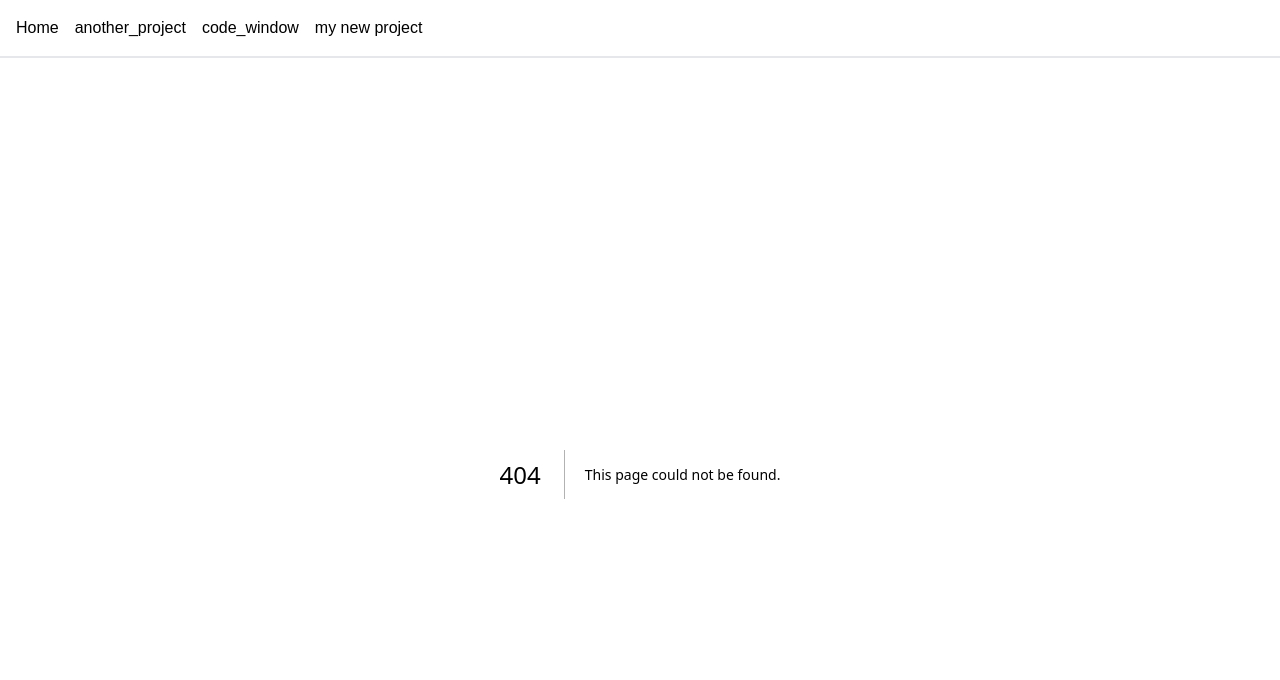
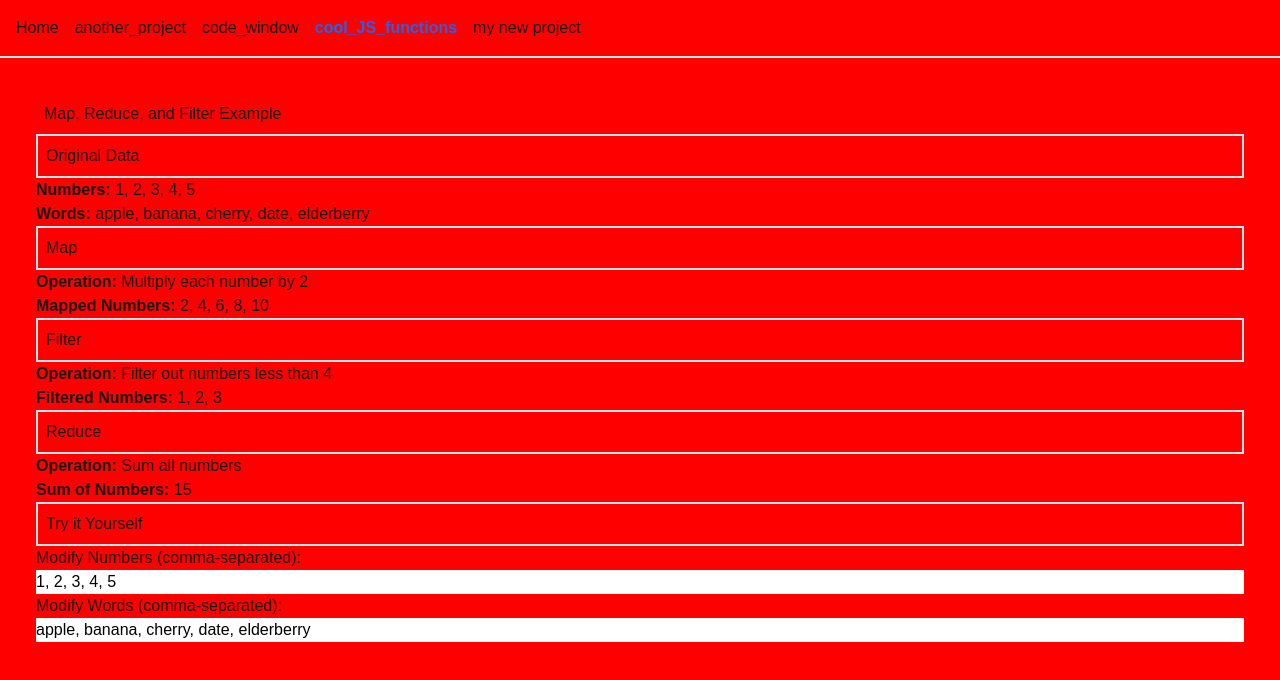
Before and after one commit to davidbeshensky/Daily_Learning_Project, a Next.js app: page /projects/cool_JS_functions in a window 1280 px wide. Before the commit this address had no page. Shown: the top 680 px of the page. Built offline with nearby package versions, Linux system fonts and the light colour scheme.

Commit message:
added a JS function example page for map, filter, and reduce

```diff
--- a/src/app/projects/code_window/page.tsx
+++ b/src/app/projects/code_window/page.tsx
@@ -72,7 +72,7 @@ printArray(Array);
 
       {/* Console Logs Output */}
       {consoleLogs.length > 0 && (
-        <div className="mt-4 p-4 bg-gray-100 text-gray-800 border border-gray-400 rounded">
+        <div className="mt-2 p-2 bg-gray-100 text-gray-800 border border-gray-400 rounded">
           <strong>Console Logs:</strong>
           <pre className="mt-2">{consoleLogs.join("\n")}</pre>
         </div>
--- /dev/null
+++ b/src/app/projects/cool_JS_functions/page.tsx
@@ -0,0 +1,100 @@
+'use client'
+
+import React, {useState} from 'react';
+
+type ExampleData = {
+    numbers: number[];
+    words: string[];
+};
+
+const MapReduceFilterDemo: React.FC = () => {
+    const initialData: ExampleData = {
+        numbers: [1,2,3,4,5],
+        words: ['apple', 'banana', 'cherry', 'date', 'elderberry']
+    };
+
+    const [data, setData] = useState(initialData);
+
+    //Map example - multiplying each number by 2
+    const mappedNumbers = data.numbers.map((num) => num * 2);
+
+    //filter numbers less than 4
+    const filteredNumbers = data.numbers.filter((num) => num < 4);
+
+    // sum up all the numbers
+    const reducedSum = data.numbers.reduce((acc, num) => acc + num, 0)
+
+    return (
+        <div style={{ padding: '20px', fontFamily: 'Arial, sans-serif' }}>
+          <h1 className="p-2">Map, Reduce, and Filter Example</h1>
+
+          <h2 className="p-2 border-2">Original Data</h2>
+          <div>
+            <strong>Numbers: </strong> {data.numbers.join(', ')}
+          </div>
+          <div>
+            <strong>Words: </strong> {data.words.join(', ')}
+          </div>
+
+          <h2 className="p-2 border-2">Map</h2>
+          <p>
+            <strong>Operation:</strong> Multiply each number by 2
+          </p>
+          <div>
+            <strong>Mapped Numbers: </strong> {mappedNumbers.join(', ')}
+          </div>
+
+          <h2 className="p-2 border-2">Filter</h2>
+          <p>
+            <strong>Operation:</strong> Filter out numbers less than 4
+          </p>
+          <div>
+            <strong>Filtered Numbers: </strong> {filteredNumbers.join(', ')}
+          </div>
+
+          <h2 className="p-2 border-2">Reduce</h2>
+          <p>
+            <strong>Operation:</strong> Sum all numbers
+          </p>
+          <div>
+            <strong>Sum of Numbers: </strong> {reducedSum}
+          </div>
+
+          <h2 className="p-2 border-2">Try it Yourself</h2>
+          <div>
+            <label>
+              Modify Numbers (comma-separated):
+              <input
+                type="text"
+                className="text-black w-full"
+                value={data.numbers.join(', ')}
+                onChange={(e) =>
+                  setData({
+                    ...data,
+                    numbers: e.target.value.split(',').map(Number),
+                  })
+                }
+              />
+            </label>
+          </div>
+          <div>
+            <label>
+              Modify Words (comma-separated):
+              <input
+                type="text"
+                className="text-black w-full"
+                value={data.words.join(', ')}
+                onChange={(e) =>
+                  setData({
+                    ...data,
+                    words: e.target.value.split(','),
+                  })
+                }
+              />
+            </label>
+          </div>
+        </div>
+      );
+    };
+
+    export default MapReduceFilterDemo;
```
